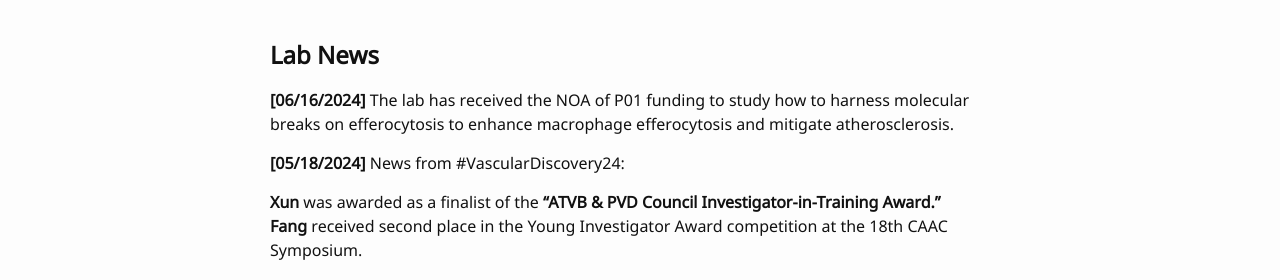
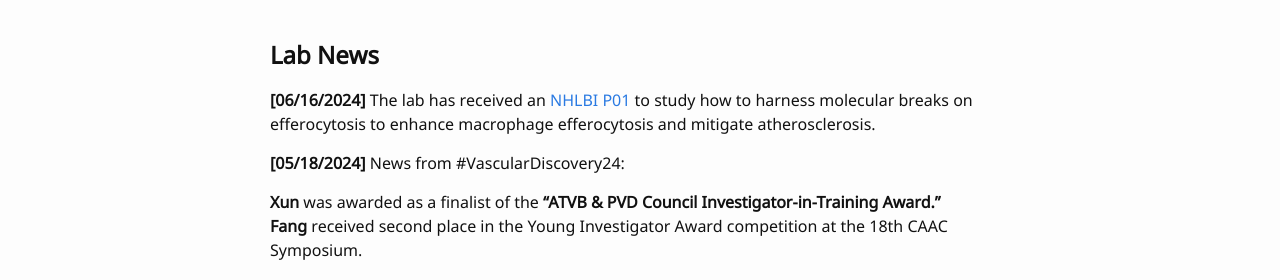
Before and after one commit to hanruizhang/zhanglab, a Jekyll site: the page built from 5_News.md, in a window 1280 px wide. Shown: the part 242-522 px from the top of the page. Built offline with Jekyll 4.4.1, drawn with Linux system fonts in a browser that asks for light colours; comment, search, counter and statistics services are not loaded.

Commit message:
Update 5_News.md

```diff
--- a/5_News.md
+++ b/5_News.md
@@ -11,7 +11,7 @@ nav: true
 
 ## **Lab News**
 
-#### **[06/16/2024]** The lab has received the NOA of P01 funding to study how to harness molecular breaks on efferocytosis to enhance macrophage efferocytosis and mitigate atherosclerosis.
+#### **[06/16/2024]** The lab has received an [NHLBI P01](https://reporter.nih.gov/search/K2fNMZHVak-41arV2rBvdA/project-details/10849324) to study how to harness molecular breaks on efferocytosis to enhance macrophage efferocytosis and mitigate atherosclerosis.
 
 #### **[05/18/2024]** News from #VascularDiscovery24:
 **Xun** was awarded as a finalist of the **"ATVB & PVD Council Investigator-in-Training Award."**
```
